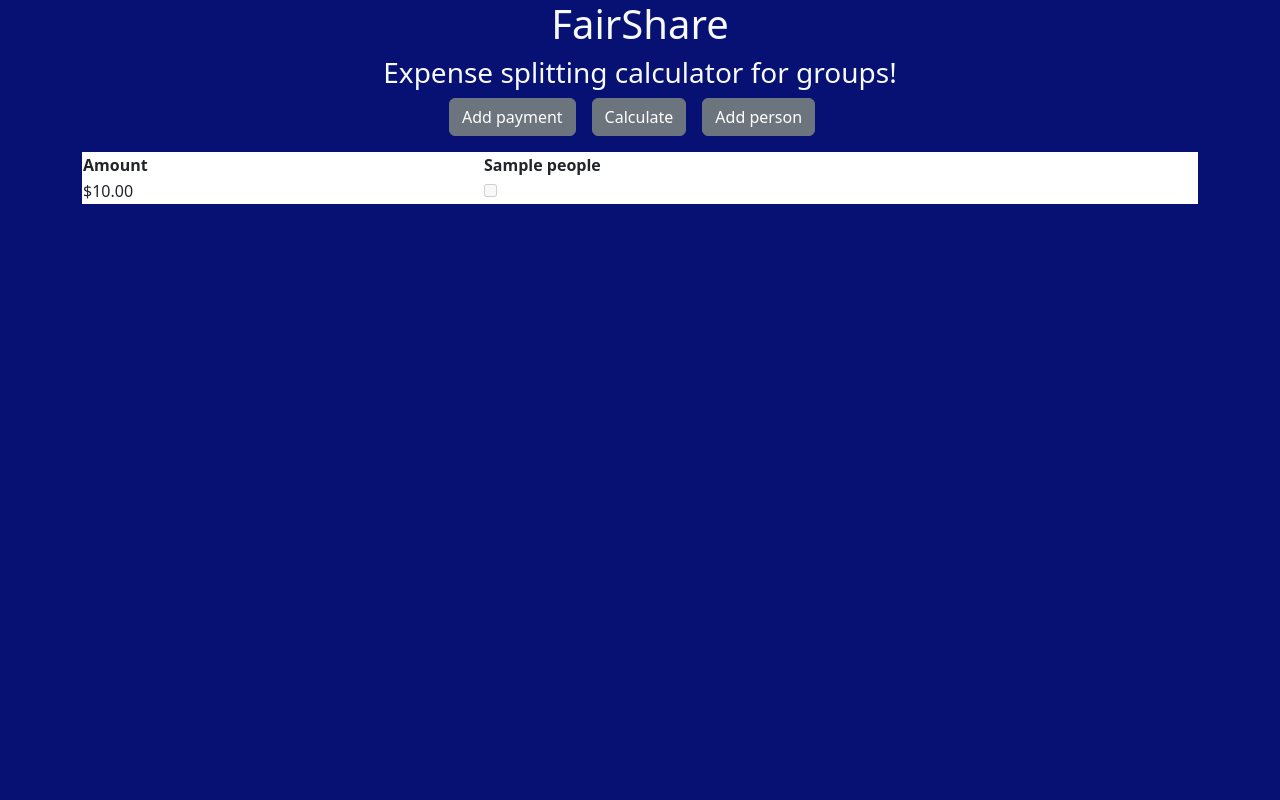
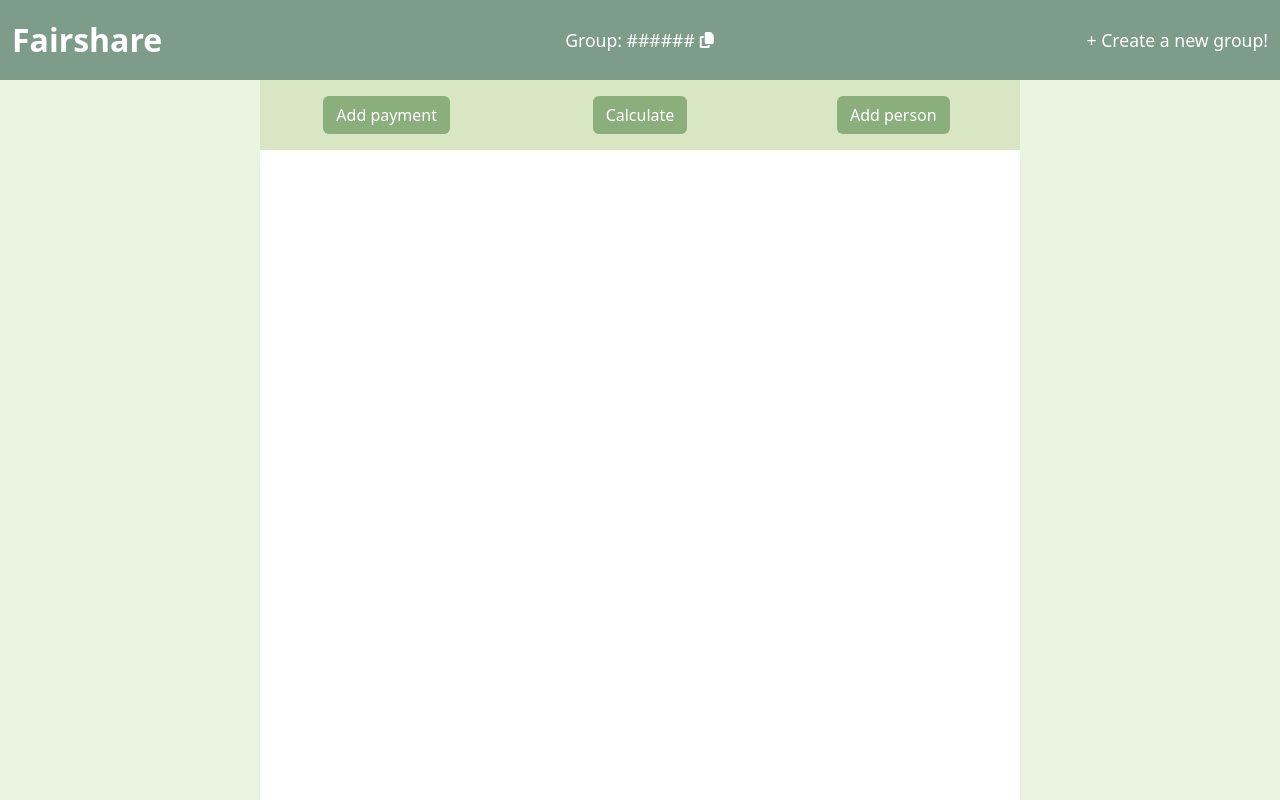
Before and after one commit to michaelzhan1/fairshare, a Flask app: page / in a window 1280 px wide. Run offline with Flask 3, Linux system fonts and the light colour scheme; tables that the repository leaves empty hold one stand-in row (values such as "Sample post"); some libraries are stand-ins or nearby versions.

Commit message:
Reshape UI

```diff
--- a/app/models.py
+++ b/app/models.py
@@ -15,6 +15,7 @@ class Payments(db.Model):
     payer = db.Column(db.String(50))
     payer_id = db.Column(db.Integer, db.ForeignKey('people.id'), nullable=False)
     involved = db.Column(db.String, nullable=False)   # comma separated string of names
+    date = db.Column(db.DateTime, default=db.func.current_timestamp())  # returns in 'Mon, 10 Jul 2023 15:26:26 GMT' format after jsonify
 
 
 with app.app_context():
--- a/app/routes.py
+++ b/app/routes.py
@@ -41,8 +41,8 @@ def get_people():
 
 @app.route('/get_payments', methods=['POST'])
 def get_payments():
-    payments = db.session.query(Payments.amount, Payments.payer, Payments.involved).all()
-    return jsonify(payments=[{'amount': p[0], 'payer': p[1], 'involved': p[2]} for p in payments])
+    payments = db.session.query(Payments.amount, Payments.payer, Payments.involved, Payments.date).all()
+    return jsonify(payments=[{'amount': p[0], 'payer': p[1], 'involved': p[2], 'date': p[3]} for p in payments])
 
 
 @app.route('/calculate', methods=['POSt'])
--- a/app/static/css/styles.css
+++ b/app/static/css/styles.css
@@ -1,6 +1,72 @@
+/* General styling */
+* {
+    box-sizing: border-box;
+    font: sans-serif;
+}
+
+
+/* Styling for the header */
 body {
-    background-color: #061173;
+    background-color: #EBF3E1;
 }
+
+header {
+    background-color: #7D9C8A;
+}
+
+#brand {
+    font-size: 2em;
+    font-weight: bold;
+    text-decoration: none;
+    color: #FFFFFF;
+}
+
+#brand:hover {
+    text-decoration: none;
+    color: #FFFFFF;
+}
+
+#group-number-display {
+    color: #FFFFFF;
+    font-size: 1.1em;
+}
+
+#group-number-copyicon {
+    color: #FFFFFF;
+    font-size: 1.1em;
+}
+
+#new-group-button {
+    color: #FFFFFF;
+    font-size: 1.1em;
+    text-decoration: none;
+}
+
+#new-group-button:hover {
+    text-decoration: none;
+    color: #FFFFFF;
+}
+
+
+/* Styling for the main content */
+#main-body-container {
+    margin-top: 80px;
+}
+
+#main-body-container > .row {
+    height: calc(100vh - 80px);
+}
+
+#button-container {
+    background-color: #D8E6C3;
+}
+
+.btn-custom {
+    background-color: #8BAE7D;
+    color: #FFFFFF;
+}
+
+
 
 .form-container {
     display: none; /* Hide the form by default */
--- a/app/templates/index.html
+++ b/app/templates/index.html
@@ -18,19 +18,60 @@
 </head>
 
 <body>
-  <header class="text-center text-light">
-    <h1>FairShare</h1>
-    <h3>Expense splitting calculator for groups!</h3>
+  <!-- Header -->
+  <header class="fixed-top">
+    <div class="container-fluid">
+      <div class="row">
+        <!-- Brand -->
+        <div class="col-4 d-flex align-items-center justify-content-start">
+          <a href="#" id="brand" class="my-3">Fairshare</a>
+        </div>
+
+        <!-- Group number display -->
+        <div class="col-4 d-flex align-items-center justify-content-center">
+          <span id="group-number-display">Group: ######</span>
+          <button class="btn p-0 ps-1 text-white" id="copy-button">
+            <i class="fa-solid fa-copy" id="group-number-copy-icon"></i>
+          </button>
+        </div>
+
+        <!-- New group button -->
+        <div class="col-4 d-flex align-items-center justify-content-end">
+          <a href="#" id="new-group-button">+ Create a new group!</a>
+        </div>
+      </div>
+    </div>
   </header>
-  <div class="container d-flex justify-content-center mb-3" id="button-row">
-    <button type="button" id="new-payment-btn" class="btn btn-secondary me-3">Add payment</button>
-    <button type="button" id="calculate-btn" class="btn btn-secondary me-3">Calculate</button>
-    <button type="button" id="new-person-btn" class="btn btn-secondary me-3">Add person</button>
+  <!-- End header -->
+
+  <!-- Main content -->
+  <div class="container" id="main-body-container">
+    <div class="row justify-content-center overflow-auto">
+      <div class="col-8 px-0 bg-white" id="main-body">
+        <div class="container" id="button-container">
+          <div class="row">
+            <div class="col-4 d-flex justify-content-center align-items-center">
+              <button type="button" id="new-payment-btn" class="btn btn-custom my-3">Add payment</button>
+            </div>
+            <div class="col-4 d-flex justify-content-center align-items-center">
+              <button type="button" id="calculate-btn" class="btn btn-custom my-3">Calculate</button>
+            </div>
+            <div class="col-4 d-flex justify-content-center align-items-center">
+              <button type="button" id="new-person-btn" class="btn btn-custom my-3">Add person</button>
+            </div>
+        </div>
+      </div>
+    </div>
   </div>
-  <div class="container" id="main">
+
+
+
+
+
+  <!-- <div class="container" id="main">
     <table class="table bg-white align-center m-auto" id="table">
     </table>
-  </div>
+  </div> -->
 
   <!-- Popup to add person to table -->
   <div class="form-container" id="add-person-form-container">
@@ -74,6 +115,9 @@
   <script src="https://cdn.jsdelivr.net/npm/bootstrap@5.2.1/dist/js/bootstrap.min.js"
     integrity="sha384-7VPbUDkoPSGFnVtYi0QogXtr74QeVeeIs99Qfg5YCF+TidwNdjvaKZX19NZ/e6oz" crossorigin="anonymous">
   </script>
+
+  <!-- Font Awesome -->
+  <script src="https://kit.fontawesome.com/938b14a27f.js" crossorigin="anonymous"></script>
 </body>
 
 </html>
```
